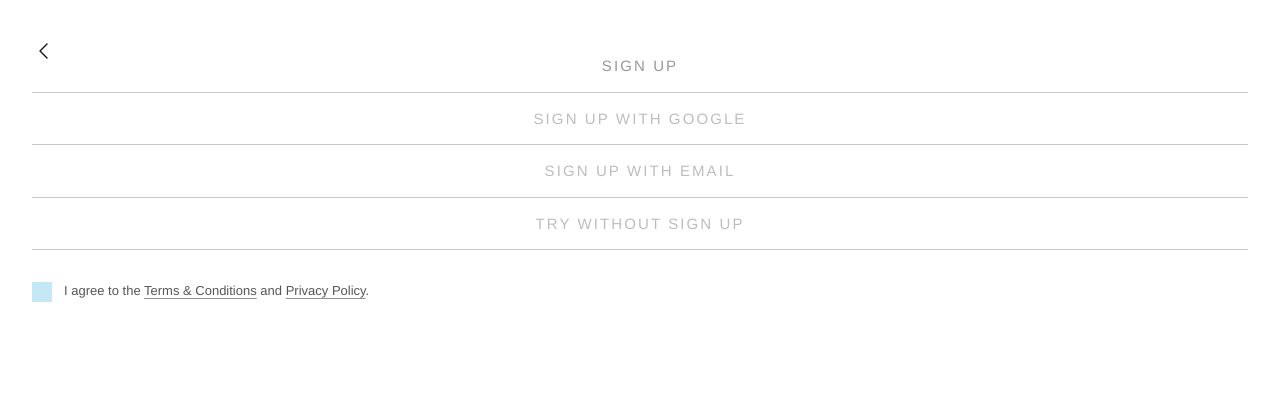
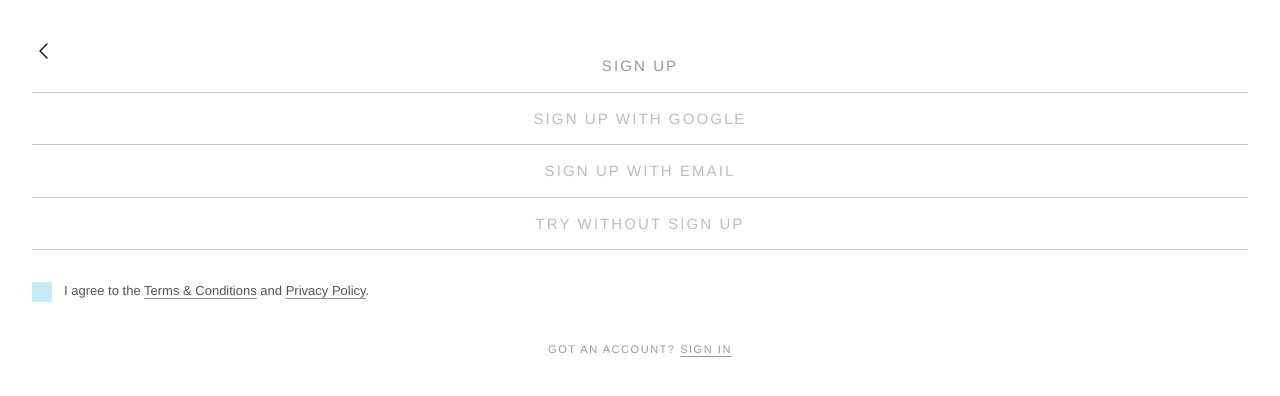
Before and after one commit to aeaverkin-sudo/compass, a Next.js app: page /register in a window 1280 px wide. Shown: the top 396 px of the page. Built offline with nearby package versions, Linux system fonts and the light colour scheme; no server answers.

Commit message:
Add a Sign in link under the Sign up consent line.
Co-authored-by: Cursor <cursoragent@cursor.com>

```diff
--- a/src/app/register/register-screen.tsx
+++ b/src/app/register/register-screen.tsx
@@ -577,6 +577,16 @@ export function RegisterScreen() {
           <Link href="/privacy" style={LINK_LINE}>Privacy Policy</Link>.
         </p>
       </div>
+      <p className="mt-10 text-center text-[11px] leading-[1.45] font-normal tracking-[0.14em] text-[#999] uppercase">
+        Got an account?{" "}
+        <Link
+          href={signInHref(nextPath)}
+          className="underline decoration-[0.5px] underline-offset-[3px]"
+          style={{ textDecorationColor: "#999" }}
+        >
+          Sign in
+        </Link>
+      </p>
       {message ? <p className="mt-6 max-w-xs text-[13px] font-light leading-snug">{message}</p> : null}
     </main>
   );
```
